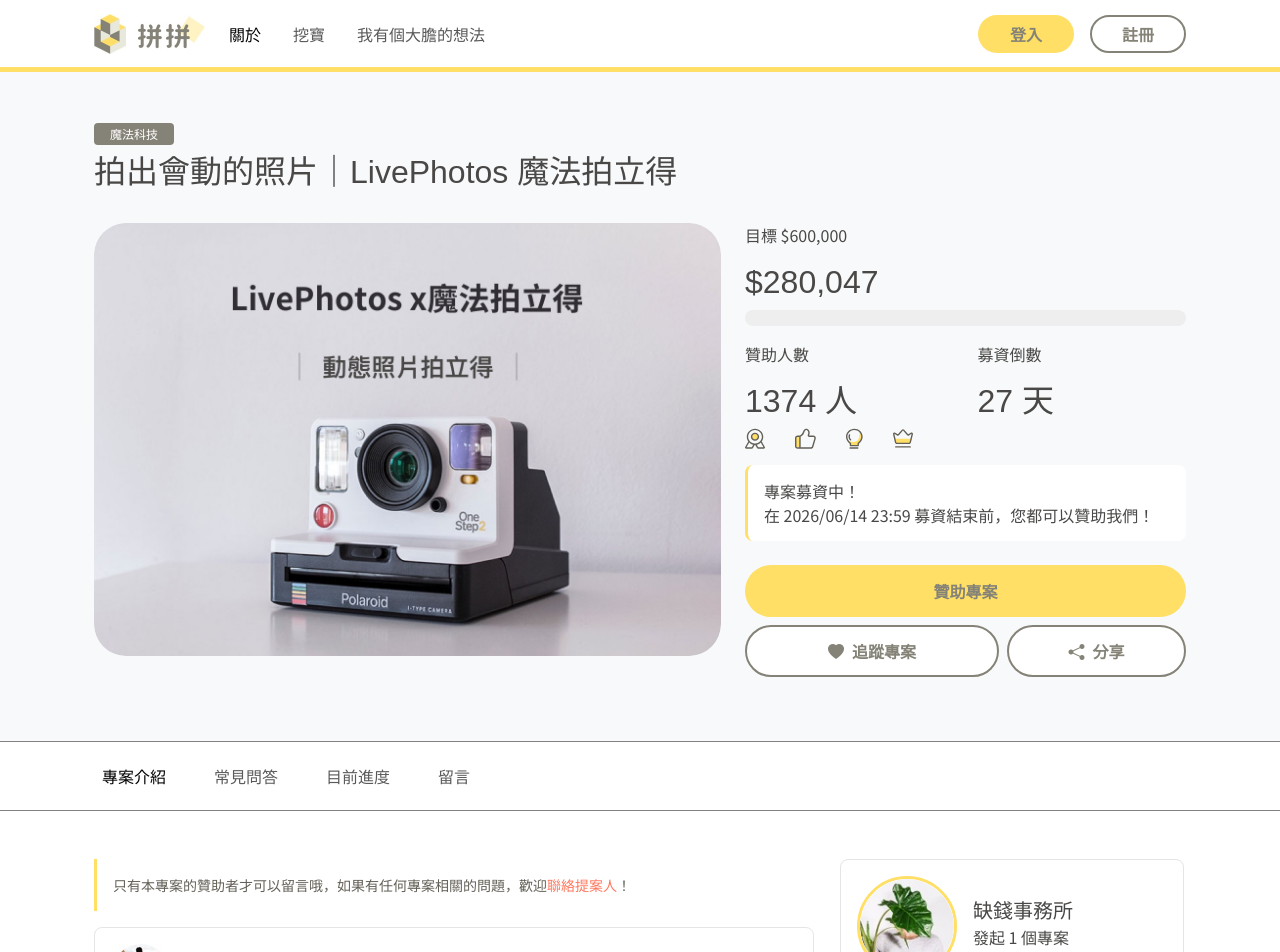
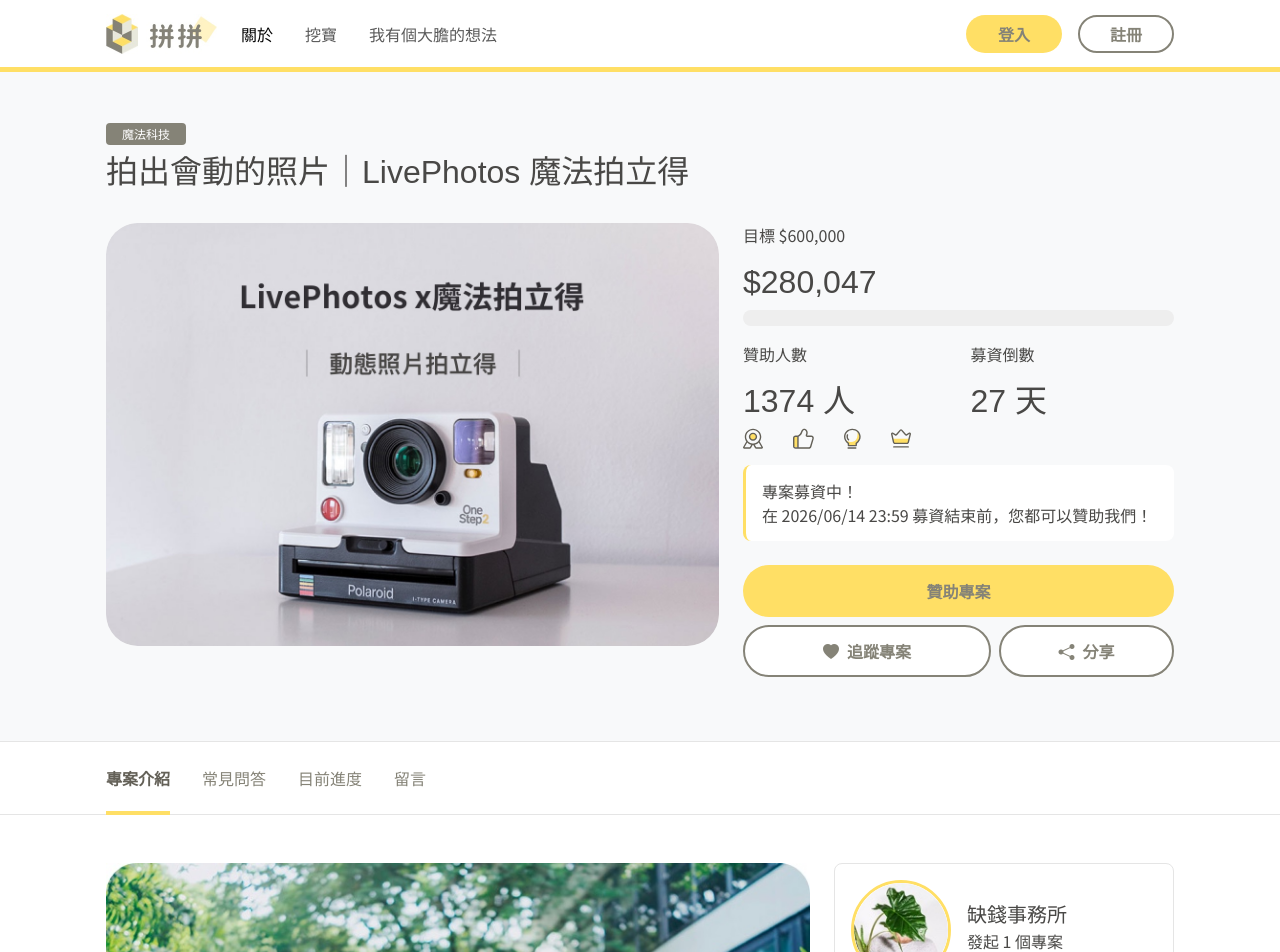
Before and after one commit to anny880811-tech/react-pingping-crowdfunding, a React (Vite) app: page / in a window 1280 px wide. Shown: the top 952 px of the page. Built offline with nearby package versions, Linux system fonts and the light colour scheme; a web font is replaced by a local one.

Commit message:
完成專案內頁 Tabs 功能的路由處理與主要區塊整

```diff
--- a/index.html
+++ b/index.html
@@ -2,7 +2,7 @@
 <html lang="en">
   <head>
     <meta charset="UTF-8" />
-    <link rel="icon" type="image/svg+xml" href="/favicon.svg" />
+    <link rel="icon" type="image/svg+xml" href="/src/assets/logo.png" class="object-cover" />
     <meta name="viewport" content="width=device-width, initial-scale=1.0" />
     <title>拼拼</title>
   </head>
--- a/src/components/CurrentProgres.jsx
+++ b/src/components/CurrentProgres.jsx
@@ -24,8 +24,8 @@
       {progresData.map((item, index) => {
         return (
           <div className="progres-card mb-3" key={index}>
-            <div><img src={item.img} className="progres-img" alt="進度照片" /></div>
-            <div className="progres-content ms-3">
+            <div className="progres-img-wrap"><img src={item.img} className="progres-img" alt="進度照片" /></div>
+            <div className="progres-content">
               <h6 className="mb-0">{item.title}</h6>
               <div>{item.date}</div>
               <div className="d-none d-lg-block mt-2">{item.content}</div>
--- a/src/router.jsx
+++ b/src/router.jsx
@@ -3,6 +3,8 @@
 import Home from "./views/Home";
 import Introduce from "./components/Introduce";
 import Qa from "./components/Qa";
+import CurrentProgres from "./components/CurrentProgres";
+import Message from "./components/Message";
 
 export const router = createHashRouter([
   {
@@ -10,18 +12,26 @@
     element: <Layout />,
     children: [
       {
-        index: true,
+        path: '/',
         element: <Home />,
-        // children: [
-        //   {
-        //     index: true,
-        //     element: <Introduce />,
-        //   },
-        //   {
-        //     path: '/:qa',
-        //     element: <Qa />,
-        //   },
-        // ],
+        children: [
+          {
+            index: true,
+            element: <Introduce />,
+          },
+          {
+            path: 'qa',
+            element: <Qa />,
+          },
+          {
+            path: 'progres',
+            element: <CurrentProgres />,
+          },
+          {
+            path: 'message',
+            element: <Message />,
+          },
+        ],
       },
     ],
   },
--- a/src/scss/base/_base.scss
+++ b/src/scss/base/_base.scss
@@ -23,6 +23,16 @@
 .mb-6 {
   margin-bottom: 48px;
 }
-.container{
+
+.container {
   max-width: 1116px;
+  margin-left: auto;
+  margin-right: auto;
+  padding-left: 1.5rem;
+  padding-right: 1.5rem;
+
+  @include media-breakpoint-up(xxl) {
+    padding-left: 0;
+    padding-right: 0;
+  }
 }
--- a/src/scss/components/_buttons.scss
+++ b/src/scss/components/_buttons.scss
@@ -56,7 +56,6 @@
     max-width: 452px;
     width: 100%;
   }
-
 }
 
 .btn-left {
--- a/src/scss/components/_currentProgres.scss
+++ b/src/scss/components/_currentProgres.scss
@@ -1,13 +1,19 @@
-.progres-card{
+.progres-card {
   display: flex;
   height: 132px;
   width: 100%;
   border: 1px solid #E5E5E5;
   border-radius: 8px;
+
   @include media-breakpoint-up(lg) {
     height: 168px;
   }
-    .progres-img{
+
+  .progres-img-wrap {
+    flex: 0 0 30%;
+    height: 100%;
+    overflow: hidden;
+    .progres-img {
       height: 100%;
       width: 100%;
       border-top-left-radius: 8px;
@@ -15,15 +21,21 @@
       object-fit: cover;
       object-position: center;
     }
-    .progres-content{
+  }
+
+  .progres-content {
+    flex:0 0 70%;
+    padding: 1rem;
     margin: auto;
     align-items: center;
     color: $secondary;
     font-size: 14px;
-      h6{
+
+    h6 {
       color: $dark;
     }
-      .more{
+
+    .more {
       color: $danger;
       font-weight: bold;
     }
--- a/src/scss/components/_message.scss
+++ b/src/scss/components/_message.scss
@@ -14,7 +14,7 @@
   .message-card {
     border: 1px solid #E5E5E5;
     border-radius: 8px;
-    padding: 1rem 1rem 1rem 1rem;
+    padding: 1rem;
 
     .message-header {
       display: flex;
--- a/src/scss/pages/_index.scss
+++ b/src/scss/pages/_index.scss
@@ -1,5 +1,3 @@
-
-
 .product-custom {
   border-radius: 2rem;
   display: block;
@@ -61,15 +59,13 @@
 
 //---------------------------------------
 
+
 .project-nav {
-  height: 52px;
-  border-bottom: 1px solid #4d4949b2;
-  border-top: 1px solid #4d4949b2;
+  width: 100%;
   background-color: white;
-
-  @include media-breakpoint-up(lg) {
-    height: 70px;
-  }
+  border-top: 1px solid #E5E5E5;
+  border-bottom: 1px solid #E5E5E5;
+  padding: 0;
 
   .navbar-nav {
     display: flex;
@@ -79,11 +75,34 @@
 
     @include media-breakpoint-up(lg) {
       justify-content: flex-start;
+      gap: 32px;
     }
 
     .nav-link {
+      color: $secondary;
+      font-size: 16px;
+      text-decoration: none;
+      position: relative;
+      padding: 1.5rem 0;
+
       @include media-breakpoint-up(lg) {
-        margin-right: 32px;
+        padding-left: 0;
+        padding-right: 0;
+      }
+
+      &.active {
+        color: $dark;
+        font-weight: bold;
+
+        &::after {
+          content: "";
+          position: absolute;
+          bottom: -1px;
+          left: 0;
+          width: 100%;
+          height: 4px;
+          background-color: $warning;
+        }
       }
     }
   }
--- a/src/views/Home.jsx
+++ b/src/views/Home.jsx
@@ -1,7 +1,4 @@
-import CurrentProgres from "../components/CurrentProgres"
-import Introduce from "../components/Introduce"
-import Message from "../components/Message"
-import Qa from "../components/Qa"
+import { NavLink, Outlet } from "react-router"
 import SponsorPlanCard from "../components/SponsorPlanCard"
 import SponsorPlanForm from "../components/SponsorPlanForm"
 
@@ -66,20 +63,12 @@
       <section>
         <nav className="navbar navbar-expand-lg project-nav">
           <div className="container">
-            <ul className="navbar-nav">
-              <li className="nav-item">
-                <a className="nav-link active" aria-current="page" href="#">專案介紹</a>
-              </li>
-              <li className="nav-item">
-                <a className="nav-link" href="#">常見問答</a>
-              </li>
-              <li className="nav-item">
-                <a className="nav-link" href="#">目前進度</a>
-              </li>
-              <li className="nav-item">
-                <a className="nav-link" href="#">留言</a>
-              </li>
-            </ul>
+            <div className="navbar-nav">
+              <NavLink className="nav-link" to="/">專案介紹</NavLink>
+              <NavLink className="nav-link" to="/qa">常見問答</NavLink>
+              <NavLink className="nav-link" to="/progres">目前進度</NavLink>
+              <NavLink className="nav-link" to="/message">留言</NavLink>
+            </div>
           </div>
         </nav>
       </section>
@@ -87,10 +76,7 @@
         <div className="container mt-5 product-area2">
           <div className="row">
             <div className="col-12 col-lg-8">
-              {/* <Introduce /> */}
-              {/* <Qa /> */}
-              {/* <CurrentProgres /> */}
-              <Message />
+              <Outlet/>
               <div className="mt-6 mb-6 d-none d-lg-block">
                 <SponsorPlanForm />
               </div>
```
Also changed, not shown: src/assets/logo.png (added). Lines whose indentation alone changed are shown as unchanged.
